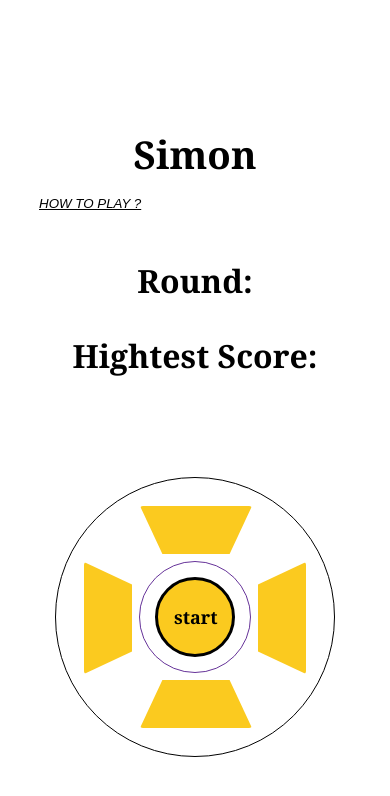
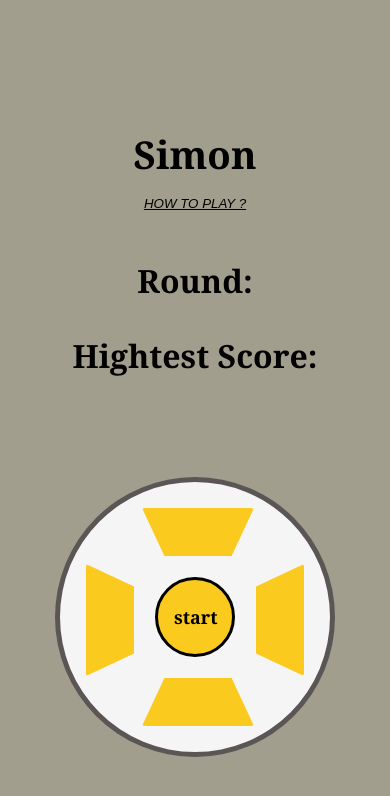
Before and after one commit to mmbliv/simon-game, a website with bundled scripts: page public/index.html in a window 390 px wide. Built offline with nearby package versions, Linux system fonts and the light colour scheme.

Commit message:
align how to play element

```diff
--- a/public/style.css
+++ b/public/style.css
@@ -14,6 +14,14 @@
 body {
   font-family: Georgia, "Times New Roman", Times, serif;
   position: relative;
+  background-color: #6a63489e;
+  /* z-index: -100; */
+}
+.bg {
+  width: 100vw;
+  height: 100vh;
+  background-image: url(./imgs/Moon.svg);
+  z-index: -100;
 }
 .display-none {
   display: none;
@@ -48,6 +56,8 @@
   display: flex;
   flex-direction: column;
   gap: 1rem;
+  /* justify-content: center; */
+  /* align-items: center; */
   /* padding-bottom: 3rem; */
 }
 .how-play {
@@ -56,6 +66,7 @@
   text-align: left;
   text-decoration: underline;
   font-style: italic;
+  width: max-content;
 }
 /* btn */
 .btn-start {
@@ -102,7 +113,7 @@
   position: relative;
   height: var(--width);
   width: var(--width);
-  border: 1px solid rebeccapurple;
+  border: 3px solid rgb(76, 70, 70);
   border-radius: 50%;
   /* margin: auto; */
   margin-top: 5rem;
@@ -171,12 +182,13 @@
   position: absolute;
   height: calc(2.5 * var(--width));
   width: calc(2.5 * var(--width));
-  border: 1px solid black;
+  border: 5px solid rgba(56, 49, 49, 0.811);
   border-radius: 50%;
   left: 50%;
   transform: translate(-50%, -50%);
   top: 50%;
   z-index: -100;
+  background-color: whitesmoke;
   /* background-image: url(./imgs/Moon.svg); */
   /* background-position: center; */
   /* z-index: -100; */
@@ -255,6 +267,7 @@
   .title-container {
     padding-bottom: 1rem;
     font-size: xx-large;
+    align-items: center;
   }
 }
 @media (max-width: 500px) {
```
Also changed, not shown: public/index.html (+1 -0 lines).
